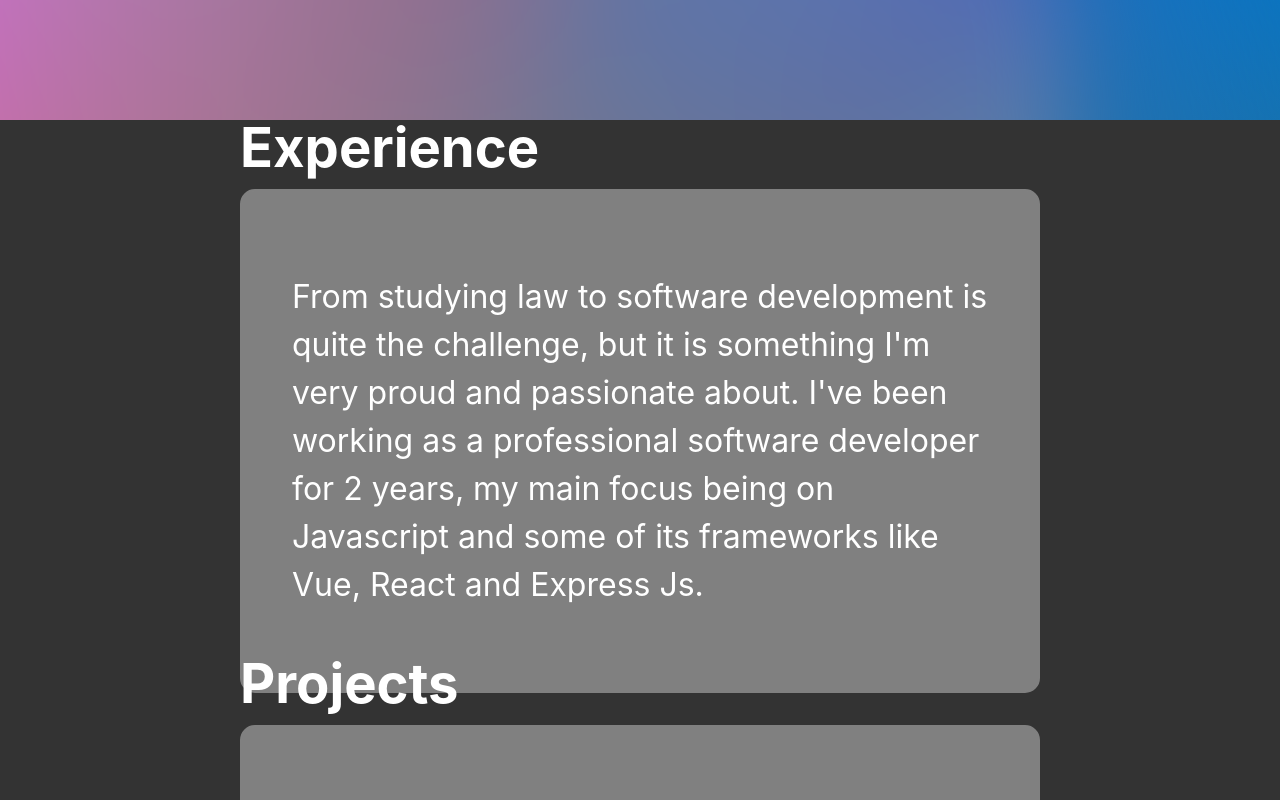
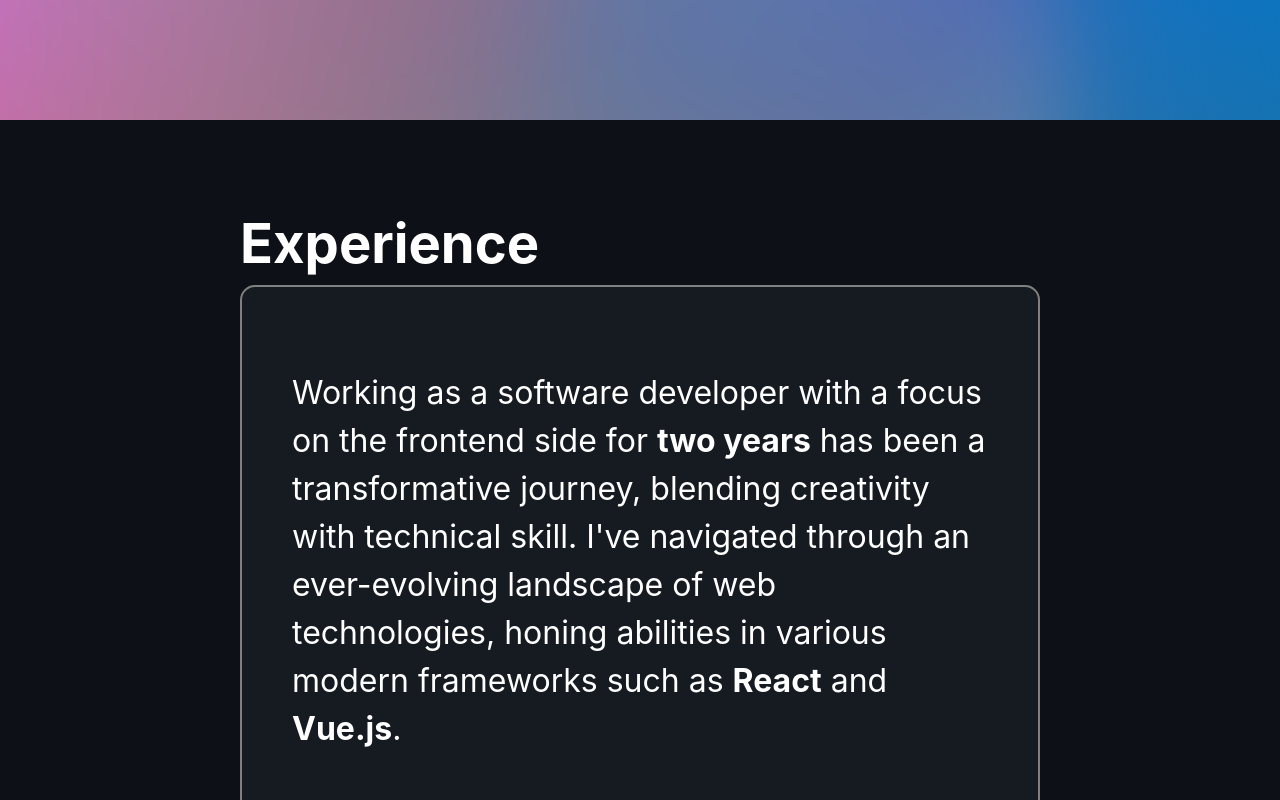
Before and after one commit to Popa-Andrei-Valentin/My_Portofolio, a React (Vite) app: page / in a window 1280 px wide. Shown: the part 680-1480 px from the top of the page. Built offline with nearby package versions, Linux system fonts and the light colour scheme.

Commit message:
Create background color variable and edit text for Experience content section

```diff
--- a/src/App.css
+++ b/src/App.css
@@ -1,6 +1,6 @@
 #root {
   margin: 0 auto;
-  background-color: #333;
+  background-color: var(--main-background-color);
 }
 
 .root-content {
--- a/src/components/Content/Content.css
+++ b/src/components/Content/Content.css
@@ -2,11 +2,11 @@
   position: relative;
   display: grid;
   grid-template:
-    "about" 70vh
-    "experience"70vh
+    "about" 100vh
+    "experience"100vh
     "projects"100vh/auto;
   align-items: center;
-  background-color: #333;
+  background-color: var(--main-background-color);
   width: 100%;
 }
 
@@ -53,6 +53,6 @@
 .content-text .content-box{
   border: 2px solid grey;
   border-radius: 15px;
-  background: grey;
+  background: #161b22;
   padding: 50px;
 }
--- a/src/components/Content/Content.jsx
+++ b/src/components/Content/Content.jsx
@@ -8,7 +8,7 @@
 					<div className='content-text'>
 						<h2>Experience</h2>
 						<div className='content-box'>
-							<p>From studying law to software development is quite the challenge, but it is something I'm very proud and passionate about. I've been working as a professional software developer for 2 years, my main focus being on Javascript and some of its frameworks like Vue, React and Express Js.</p>
+							<p>Working as a software developer with a focus on the frontend side for <b>two years</b> has been a transformative journey, blending creativity with technical skill. I've navigated through an ever-evolving landscape of web technologies, honing abilities in various modern frameworks such as <b>React</b> and <b>Vue.js</b>.</p>
 						</div>
 					</div>
 				</div>
--- a/src/index.css
+++ b/src/index.css
@@ -2,6 +2,7 @@
   font-family: rubik,-apple-system,BlinkMacSystemFont,Segoe UI,Helvetica,Arial,sans-serif,Apple Color Emoji,Segoe UI Emoji;
   line-height: 1.5;
   font-weight: 400;
+  --main-background-color: #0d1117;
   --color-bg1: rgba(2,50,128,1);
   --color-bg2: rgba(10,151,220,1);
   --color1: 18, 113, 255;
@@ -14,15 +15,6 @@
   --blending: hard-light;
 }
 
-a {
-  font-weight: 500;
-  color: #646cff;
-  text-decoration: inherit;
-}
-a:hover {
-  color: #535bf2;
-}
-
 body {
   margin: 0;
 }
```
